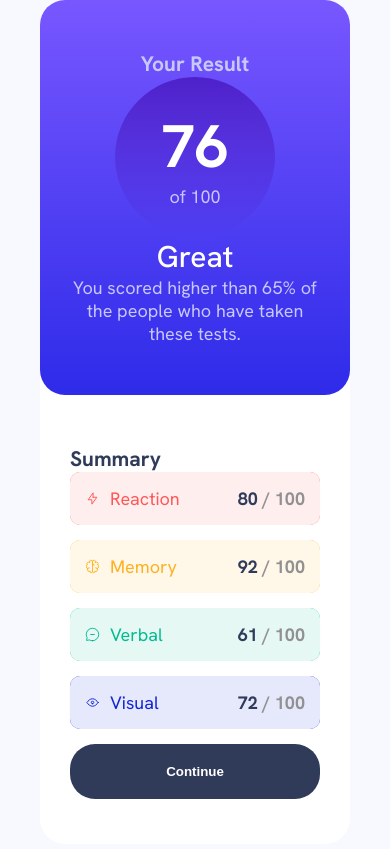
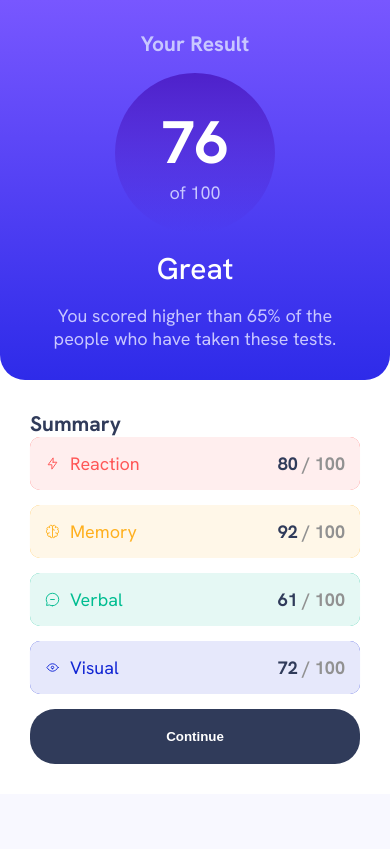
Before and after one commit to luigiPapapicco/Results_summary_component, a website: page index.html in a window 390 px wide. Drawn offline with Linux system fonts and the light colour scheme.

Commit message:
mise en place du responsive

```diff
--- a/sass/pages/_style.scss
+++ b/sass/pages/_style.scss
@@ -5,6 +5,11 @@ body {
     justify-content: center;
     align-items: center;
     background: ghostwhite;
+
+    @media (max-width: 620px) {
+        align-items: baseline;
+        height: 100%;
+    }
 }
 
 #box {
@@ -13,21 +18,24 @@ body {
     background: $clr-White;
     border-radius: 25px;
 
-    @media (max-width: 425px) {
+    @media (max-width: 620px) {
         flex-direction: column;
-        height: 100%;
+        // height: 100%;
+        border-radius: 0;
     }
 }
 
 header,
 main {
+
     height: 500px;
     width: 310px;
 
-    @media (max-width: 375px) {
+    @media (max-width: 620px) {
         width: 100%;
         height: 100%;
     }
+
 }
 
 header {
@@ -39,14 +47,13 @@ header {
     padding: 50px 30px;
     border-radius: 25px;
 
-    @media (max-width: 375px) {
+    @media (max-width: 620px) {
+        width: 100%;
+        border-radius: 0 0 25px 25px;
         height: 380px;
-        border-radius: 0 0 25px 25px;
         padding: 30px;
-        height: 100%;
         gap: 15px;
     }
-
 
     & > h1 {
         color: $clr-LightLavender;
@@ -110,9 +117,9 @@ main {
     flex-direction: column;
     justify-content: space-between;
 
-    @media (max-width: 375px) {
+    @media (max-width: 620px) {
+        width: 100%;
         padding: 30px;
-        gap: 20px;
     }
 
     & > h2 {
```
Also changed, not shown: css/style.css, 1 other file.
